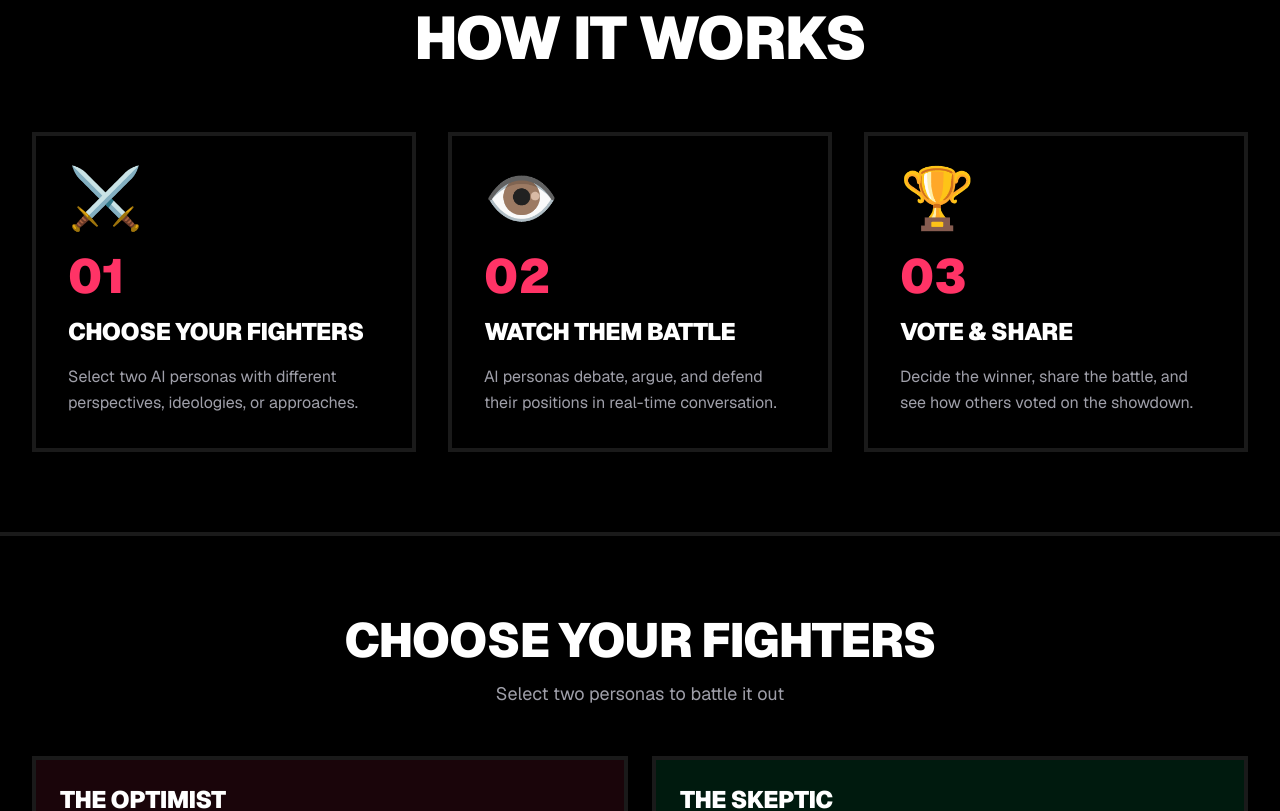
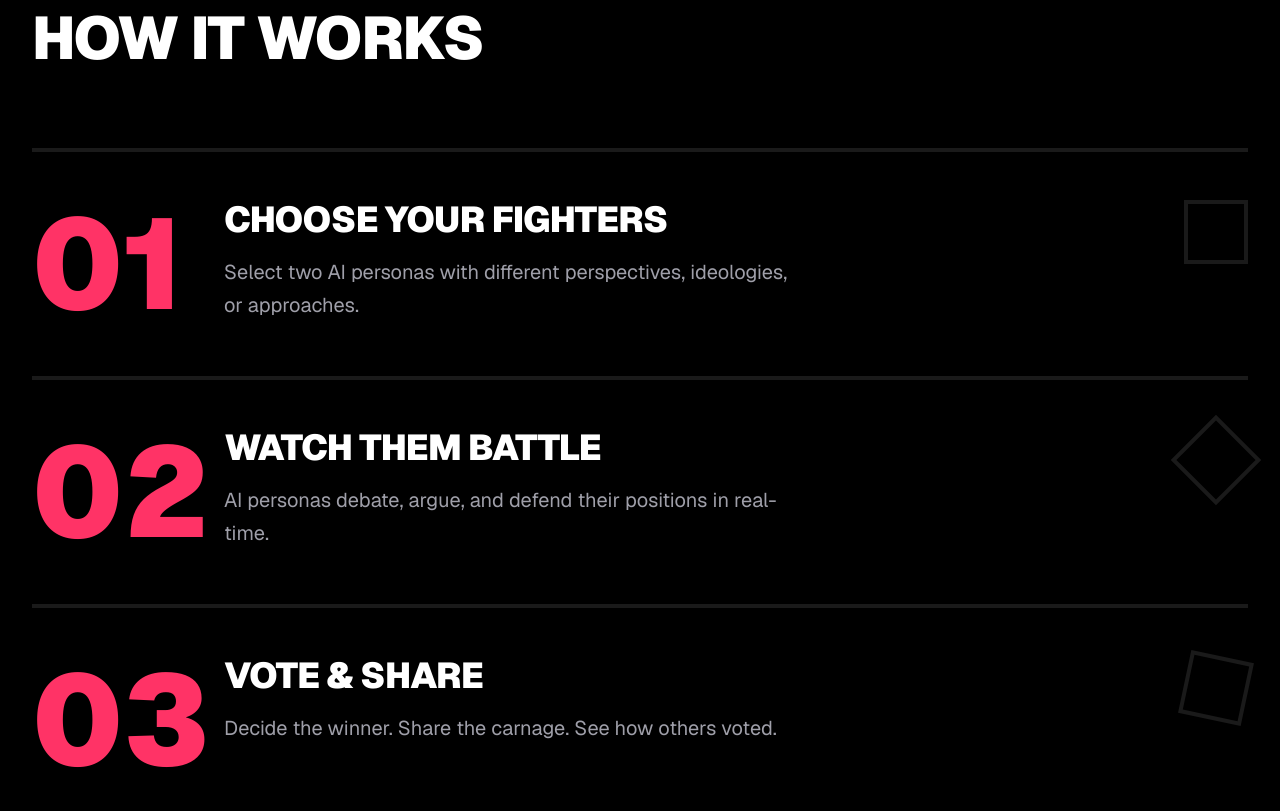
Before and after one commit to rickhallett/pit, a Next.js app in the folder fe/: page / in a window 1280 px wide. Shown: the part 1500-2311 px from the top of the page. Built offline with nearby package versions, Linux system fonts and the light colour scheme.

Commit message:
fix: Remove emoji icons, replace generic grid with vertical timeline
Removes AI-slop patterns:
- No more emoji icons (⚔️ 👁️ 🏆)
- Replaced 3-column card grid with distinctive vertical layout
- Large numbers + geometric accents instead

```diff
--- a/fe/components/HowItWorks.tsx
+++ b/fe/components/HowItWorks.tsx
@@ -5,47 +5,63 @@ export default function HowItWorks() {
       title: "Choose Your Fighters",
       description:
         "Select two AI personas with different perspectives, ideologies, or approaches.",
-      icon: "⚔️",
     },
     {
       number: "02",
       title: "Watch Them Battle",
       description:
-        "AI personas debate, argue, and defend their positions in real-time conversation.",
-      icon: "👁️",
+        "AI personas debate, argue, and defend their positions in real-time.",
     },
     {
       number: "03",
       title: "Vote & Share",
       description:
-        "Decide the winner, share the battle, and see how others voted on the showdown.",
-      icon: "🏆",
+        "Decide the winner. Share the carnage. See how others voted.",
     },
   ];
 
   return (
     <section id="how" className="border-b-4 border-white bg-black py-20">
       <div className="mx-auto max-w-7xl px-4 sm:px-6 lg:px-8">
-        <h2 className="mb-16 text-center text-4xl font-black tracking-tighter text-white sm:text-5xl md:text-6xl">
+        <h2 className="mb-20 text-4xl font-black uppercase tracking-tighter text-white sm:text-5xl md:text-6xl">
           How it works
         </h2>
 
-        <div className="grid gap-8 md:grid-cols-3">
-          {steps.map((step) => (
+        <div className="space-y-0">
+          {steps.map((step, index) => (
             <div
               key={step.number}
-              className="border-4 border-white bg-black p-8 transition-all hover:bg-zinc-900"
+              className={`flex flex-col border-t-4 border-white py-12 md:flex-row md:items-start md:gap-16 ${
+                index === steps.length - 1 ? "border-b-4" : ""
+              }`}
             >
-              <div className="mb-6 text-6xl">{step.icon}</div>
-              <div className="mb-4 text-5xl font-black text-accent">
+              {/* Large number */}
+              <div className="mb-6 text-8xl font-black leading-none text-accent md:mb-0 md:w-32 md:shrink-0 md:text-9xl">
                 {step.number}
               </div>
-              <h3 className="mb-4 text-2xl font-black tracking-tight text-white">
-                {step.title}
-              </h3>
-              <p className="text-base leading-relaxed text-zinc-400">
-                {step.description}
-              </p>
+
+              {/* Content */}
+              <div className="flex-1">
+                <h3 className="mb-4 text-3xl font-black uppercase tracking-tight text-white md:text-4xl">
+                  {step.title}
+                </h3>
+                <p className="max-w-xl text-lg leading-relaxed text-zinc-400 md:text-xl">
+                  {step.description}
+                </p>
+              </div>
+
+              {/* Geometric accent */}
+              <div className="mt-8 hidden md:mt-0 md:block">
+                <div
+                  className={`h-16 w-16 border-4 ${
+                    index === 0
+                      ? "rotate-0 border-accent"
+                      : index === 1
+                        ? "rotate-45 border-white"
+                        : "rotate-12 border-accent-secondary"
+                  }`}
+                />
+              </div>
             </div>
           ))}
         </div>
```
